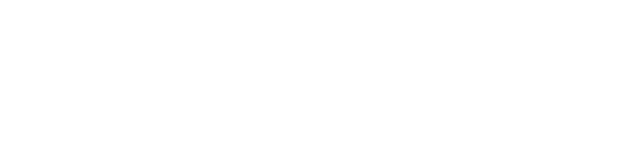
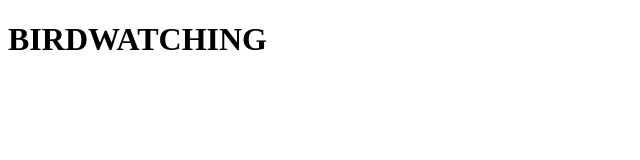
Before and after one commit to JoBeSte/SAYNA-HTMLCSS-BIRDWATCHING, a plain HTML site: page index.html in a window 1280 px wide. Shown: the whole page, without its empty margins (0-640 px from the left). Drawn offline with Linux system fonts and the light colour scheme.

Commit message:
ci:insertion_titre
ajout de titre h1

issue#1

```diff
--- a/index.html
+++ b/index.html
@@ -6,6 +6,6 @@
     <title>Birdwatching</title>
 </head>
 <body>
-
+    <h1>BIRDWATCHING</h1>
 </body>
 </html>
```
